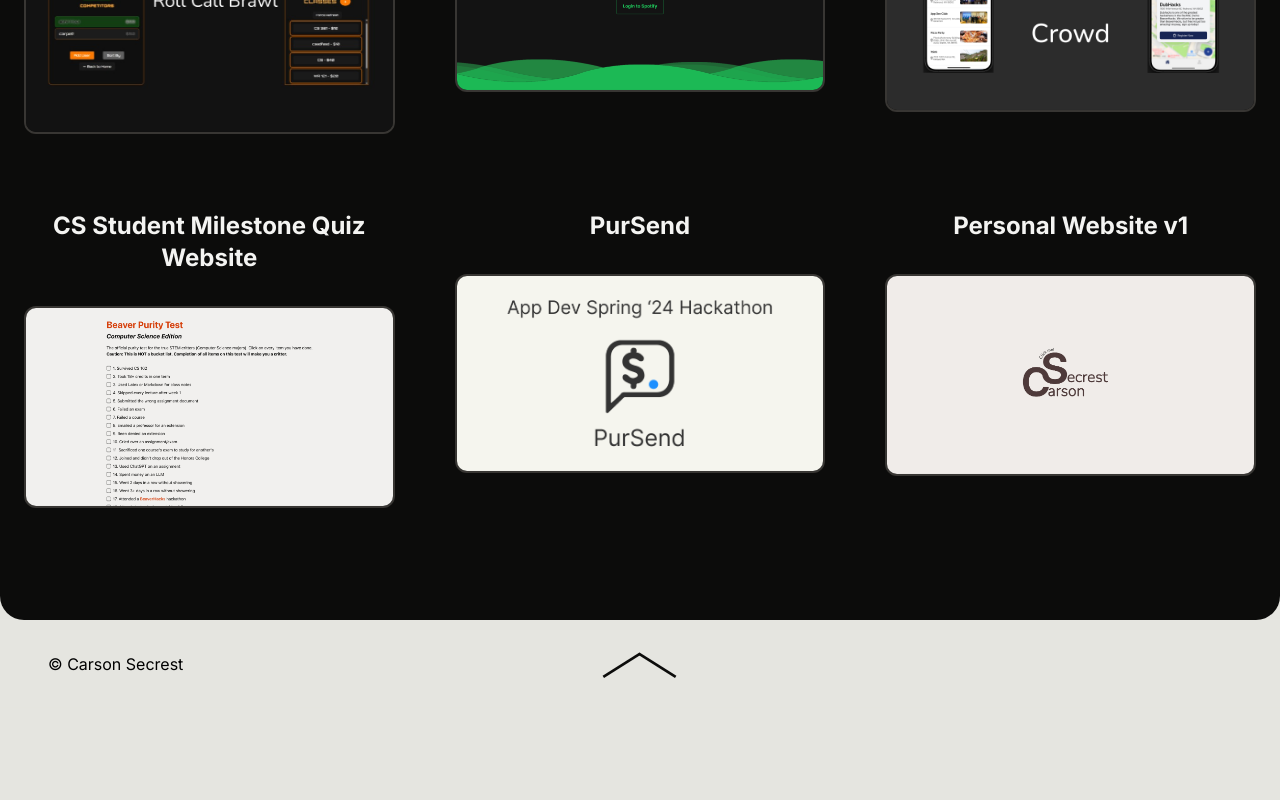
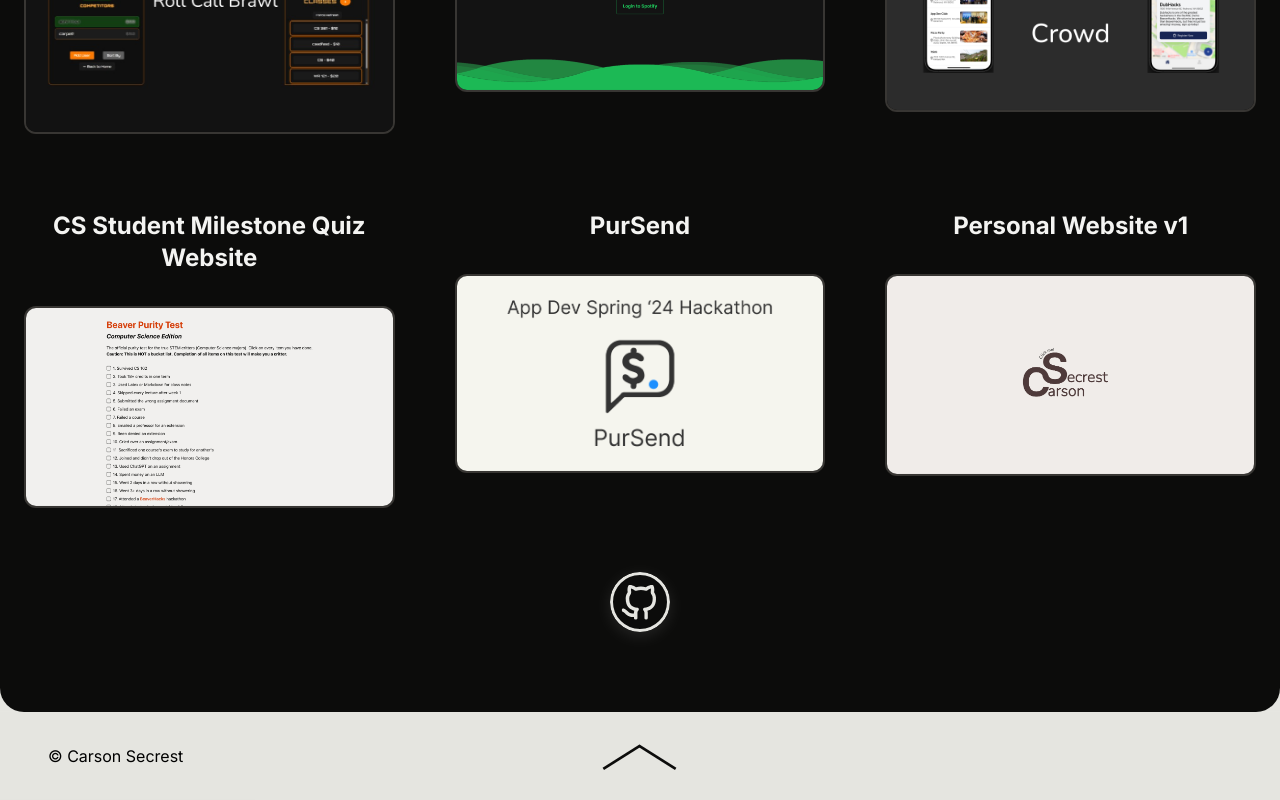
Before and after one commit to Carson274/Personal-Website-V2, a Next.js app: page / in a window 1280 px wide. Shown: the part 2797-3597 px from the top of the page. Before the commit the page ends 3505 px from the top, so only its background shows below. Built offline with nearby package versions, Linux system fonts and the light colour scheme.

Commit message:
Create GitHub icon base rolling animation

```diff
--- a/src/app/sections/Projects/Projects.css
+++ b/src/app/sections/Projects/Projects.css
@@ -7,3 +7,12 @@
   transform: scale(1.1);
   transition: transform 0.5s;
 }
+
+.github-rolling-icon {
+  border-radius: 50%;
+  filter: drop-shadow(0 4px 8px rgba(255, 255, 255, 0.1));
+}
+
+.github-rolling-icon:hover {
+  pointer-events: none;
+}
--- a/src/app/sections/Projects/Projects.tsx
+++ b/src/app/sections/Projects/Projects.tsx
@@ -3,7 +3,7 @@
 import React, { useEffect } from 'react';
 import Image from 'next/image';
 import './Projects.css';
-import { motion, useAnimation, useScroll, useTransform } from 'framer-motion';
+import { motion, useAnimation } from 'framer-motion';
 import { useInView } from 'react-intersection-observer';
 import { Open_Sans } from 'next/font/google';
 import { cubicBezier } from 'framer-motion';
@@ -21,6 +21,7 @@ export interface ProjectDetails {
 
 const Projects = () => {
   const controls = useAnimation();
+  const githubControls = useAnimation();
   const projects: ProjectDetails[] = [
     {
       name: 'Campus View',
@@ -98,6 +99,17 @@ const Projects = () => {
     }
   }, [controls, inView]);
 
+  const [githubRef, githubInView] = useInView({
+    triggerOnce: true,
+    rootMargin: '-200px 0px',
+  });
+
+  useEffect(() => {
+    if (githubInView) {
+      githubControls.start('visible');
+    }
+  }, [githubControls, githubInView]);
+
   const containerVariants = {
     hidden: { opacity: 1 },
     visible: {
@@ -115,6 +127,35 @@ const Projects = () => {
       y: 0,
       transition: { duration: 1.2, ease: cubicBezier(.06,.6,.28,.99) }
     },
+  };
+
+  const githubRollVariants = {
+    hidden: {
+      x: '-60vw',
+      rotate: 0
+    },
+    visible: {
+      x: 0,
+      rotate: 360 * 9,
+      transition: {
+        duration: 5.0,
+        ease: cubicBezier(0.33, 0, 0.2, 1),
+        type: 'spring',
+        damping: 7,
+        stiffness: 30
+      }
+    },
+    hop: {
+      y: [0, -20, 0, -12, 0, -3, 0],
+      scaleX: [1, 0.97, 1.08, 0.99, 1.03, 1],
+      scaleY: [1, 1.05, 0.92, 1.02, 0.97, 1],
+      transition: {
+        duration: 1.5,
+        repeat: Infinity,
+        ease: "easeInOut",
+        repeatDelay: 2
+      }
+    }
   };
 
   return (
@@ -144,6 +185,21 @@ const Projects = () => {
           <Project key={index} project={project} />
         ))}
       </section>
+      <motion.div className='flex justify-center mt-8' ref={githubRef} variants={githubRollVariants}
+            onAnimationComplete={() => {
+              controls.start("hop");
+              githubControls.start("visible");
+            }}>
+        <a className='flex justify-end' href='https://github.com/Carson274' target='_blank'>
+          <Image
+            className='github-rolling-icon'
+            src='/images/GitHub.svg'
+            alt='GitHub'
+            width={60}
+            height={60}
+          />
+        </a>
+      </motion.div>
     </motion.section>
   )
 }
```
Also changed, not shown: public/images/GitHub.svg (added).
